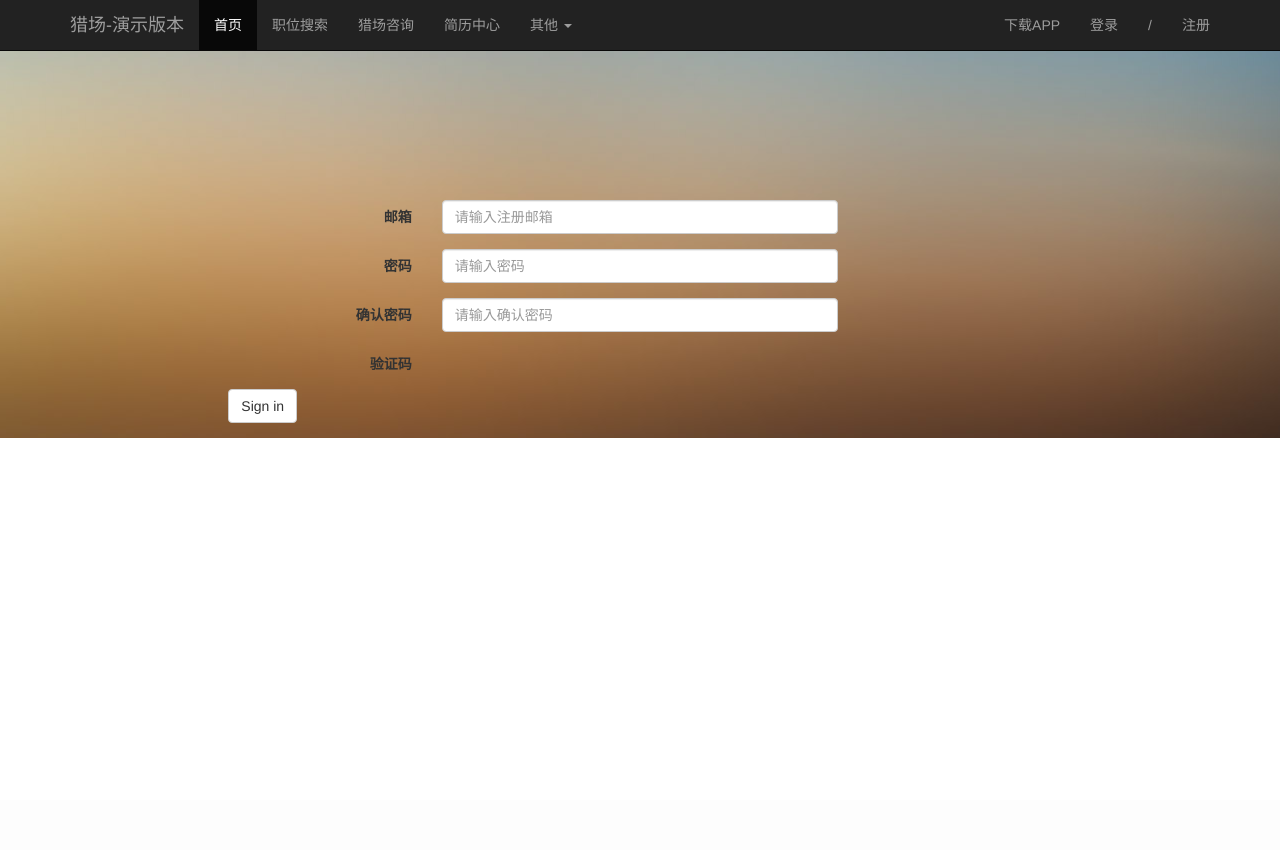
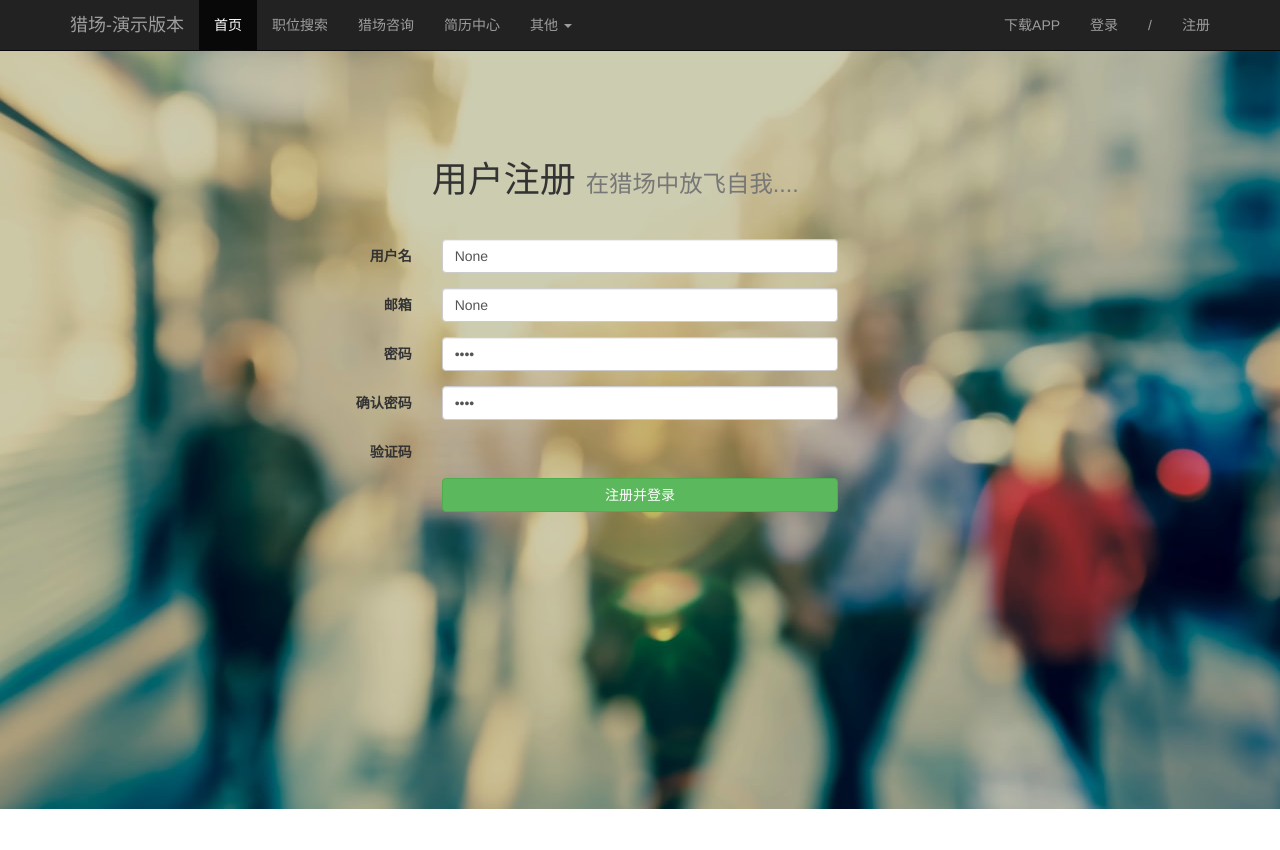
Before and after one commit to km-pythoner/job_market_cms, a Django app: page /register/ in a window 1280 px wide. Before the commit the page ends 438 px from the top, so only its background shows below. Run offline with Django 3.2, Linux system fonts and the light colour scheme; parts of the project's set-up code (start-up, migrations or seed data) failed here and were passed over; some libraries are stand-ins or nearby versions.

Commit message:
注册页面开发，注册功能开发

```diff
--- a/apps/users/forms.py
+++ b/apps/users/forms.py
@@ -7,6 +7,8 @@
 
 
 class RegisterForm(forms.Form):
-    username = forms.CharField(required=True, min_length=12)
-    password = forms.CharField(required=True, min_length=6)
+    username = forms.CharField(required=True, min_length=4)
+    email = forms.CharField(required=True, min_length=12)
+    password1 = forms.CharField(required=True, min_length=6)
+    password2 = forms.CharField(required=True, min_length=6)
     captcha = CaptchaField(error_messages={'invalid': '验证码错误'})
--- a/apps/users/views.py
+++ b/apps/users/views.py
@@ -1,8 +1,10 @@
 from django.shortcuts import render
 from django.db.models import Q
 from django.views.generic.base import View
+from django.contrib.auth.hashers import make_password
 
 from .forms import RegisterForm
+from .models import UserProfile
 
 
 class RegisterView(View):
@@ -11,4 +13,21 @@
         return render(request, 'register.html', {'register_form': register_form})
 
     def post(self, request):
-        pass
+        register_form = RegisterForm(request.POST)
+        if register_form.is_valid():
+            user_name = request.POST.get('username', '')
+            email = request.POST.get('email', '')
+            if UserProfile.objects.filter(username=user_name):
+                return render(request, 'register.html', {'msg': '用户名已存在！', 'register_form': register_form})
+            password = request.POST.get('password', '')
+            user_profile = UserProfile()
+            user_profile.username = user_name
+            user_profile.email = email
+            user_profile.password = make_password(password)
+            user_profile.is_active = False
+            user_profile.save()
+
+            #  send_register_email(email=user_name, send_type='R')
+            return render(request, 'index.html')
+        else:
+            return render(request, 'register.html', {'register_form': register_form})
--- a/templates/base.html
+++ b/templates/base.html
@@ -5,7 +5,6 @@
     <meta charset="UTF-8">
     <meta name="renderer" content="webkit">
     <meta http-equiv="X-UA-Compatible" content="IE=Edge,chrome=1">
-    <title>Title</title>
     <title>{% block title %}猎场-模板{% endblock %}</title>
 
     {% block custom_css %}{% endblock %}
@@ -92,7 +91,7 @@
                             <a href="" data-toggle="modal" data-target="#login-modal">登录</a>
                         </li>
                         <li><a href="">/</a></li>
-                        <li><a href="">注册</a></li>
+                        <li><a href="{% url 'register' %}">注册</a></li>
                     </ul>
                 </div>
             </div>
--- a/templates/register.html
+++ b/templates/register.html
@@ -10,64 +10,106 @@
             color: #fff;
             margin-bottom: 0;
         }
+
         .bg-box2 {
-            background: url({% static 'images/招聘3.jpg' %}) repeat-x center center;
+            background: url({% static 'images/招聘2.jpg' %}) repeat-x center center;
+            height: 850px;
         }
-    .captcha1 > input{
-          display: block;
-    width: 350px;
+
+        .captcha1 > input {
+            display: inline;
+            float: left;
+            margin-left: 15px;
+            width: 310px;
             height: 34px;
             padding: 6px 12px;
             font-size: 14px;
             line-height: 1.42857143;
             color: #555;
-    background-color: #fff;
-    background-image: none;
             border: 1px solid #ccc;
             border-radius: 4px;
-    -webkit-box-shadow: inset 0 1px 1px rgba(0, 0, 0, .075);
-    box-shadow: inset 0 1px 1px rgba(0, 0, 0, .075);
-    -webkit-transition: border-color ease-in-out .15s, -webkit-box-shadow ease-in-out .15s;
-    -o-transition: border-color ease-in-out .15s, box-shadow ease-in-out .15s;
-    transition: border-color ease-in-out .15s, box-shadow ease-in-out .15s;
         }
-.captcha1 > img{
-    display: block;
+
+        .captcha1 > img {
+            display: inline;
+            cursor: pointer;
+            border: 1px solid #ccc;
+            border-radius: 4px;
+            height: 34px;
+
+        }
+
+        .register-header {
+            padding-bottom: 9px;
+            margin: 80px 0 20px;
+
+        }
+
+    .errorput,
+   .errorput input {
+    border-color: #f00;
+    box-shadow: 0 0 5px #aa0b0b;
 }
     </style>
 {% endblock %}
 
 {% block content %}
 
-    <div class="container-fluid">
-    <div  class="row">
-        <div class="bg-box2 col-md-12" style="top: 50px">
-            <form class="form-horizontal" style="margin-top: 150px">
+    <div class="container-fluid bg-box2">
+        <div class="row" >
+            <div class="col-md-12" style="top: 80px">
+                <div class="register-header col-md-offset-4">
+                    <h1>用户注册
+                        <small>在猎场中放飞自我....</small>
+                    </h1>
+                </div>
+            </div>
+        </div>
+        <div class="row">
+            <div class=" col-md-12">
+                <form class="form-horizontal" style="margin-top: 80px" method="post" action="{% url 'register' %}">
+                    {% csrf_token %}
+                    <div class="form-group">
+                        <label for="txtUserName" class="col-md-offset-2 col-md-2 control-label">用户名</label>
+                        <div class="col-md-4">
+                            <input type="text" class="form-control" id="txtUserName" name="username"
+                                   value="{{ register_form.username.value }}" placeholder="请输入用户名">
+                        </div>
+                    </div>
                     <div class="form-group">
                         <label for="txtEmail" class="col-md-offset-2 col-md-2 control-label">邮箱</label>
                         <div class="col-md-4">
-                        <input type="email" class="form-control" id="txtEmail" placeholder="请输入注册邮箱">
+                            <input type="email" class="form-control" id="txtEmail" name="email"
+                                   value="{{ register_form.email.value }}" placeholder="请输入注册邮箱">
                         </div>
                     </div>
                     <div class="form-group">
                         <label for="txtPassword1" class="col-md-offset-2 col-md-2 control-label">密码</label>
                         <div class="col-md-4">
-                        <input type="password" class="form-control" id="txtPassword1" placeholder="请输入密码">
+                            <input type="password" class="form-control" id="txtPassword1" name="password1"
+                                   value="{{ register_form.password1.value }}" placeholder="请输入密码">
                         </div>
                     </div>
                     <div class="form-group">
                         <label for="txtPassword2" class="col-md-offset-2 col-md-2 control-label">确认密码</label>
                         <div class="col-md-4">
-                        <input type="password" class="form-control" id="txtPassword2" placeholder="请输入确认密码">
+                            <input type="password" class="form-control" id="txtPassword2" name="password2"
+                                   value="{{ register_form.password2.value }}" placeholder="请输入确认密码">
                         </div>
                     </div>
-                <div class="form-group captcha1 ">
+                    <div class="form-group captcha1">
                         <label for="txtPassword2" class="col-md-offset-2 col-md-2 control-label">验证码</label>
                         {{ register_form.captcha }}
                     </div>
+                    <div class="col-md-offset-4 col-md-4">
+                            {% for key,error in register_form.errors.items %}
+                                <p class="text-danger">{{ error }}</p>
+                            {% endfor %}
+                            {{ msg }}
+                    </div>
                     <div class="form-group">
-                    <div class="col-sm-offset-2 col-sm-10">
-                        <button type="submit" class="btn btn-default">Sign in</button>
+                        <div class="col-md-offset-4 col-md-4">
+                            <button type="submit" class="btn btn-default btn-success btn-block">注册并登录</button>
                         </div>
                     </div>
                 </form>
```
Lines whose indentation alone changed are shown as unchanged.
